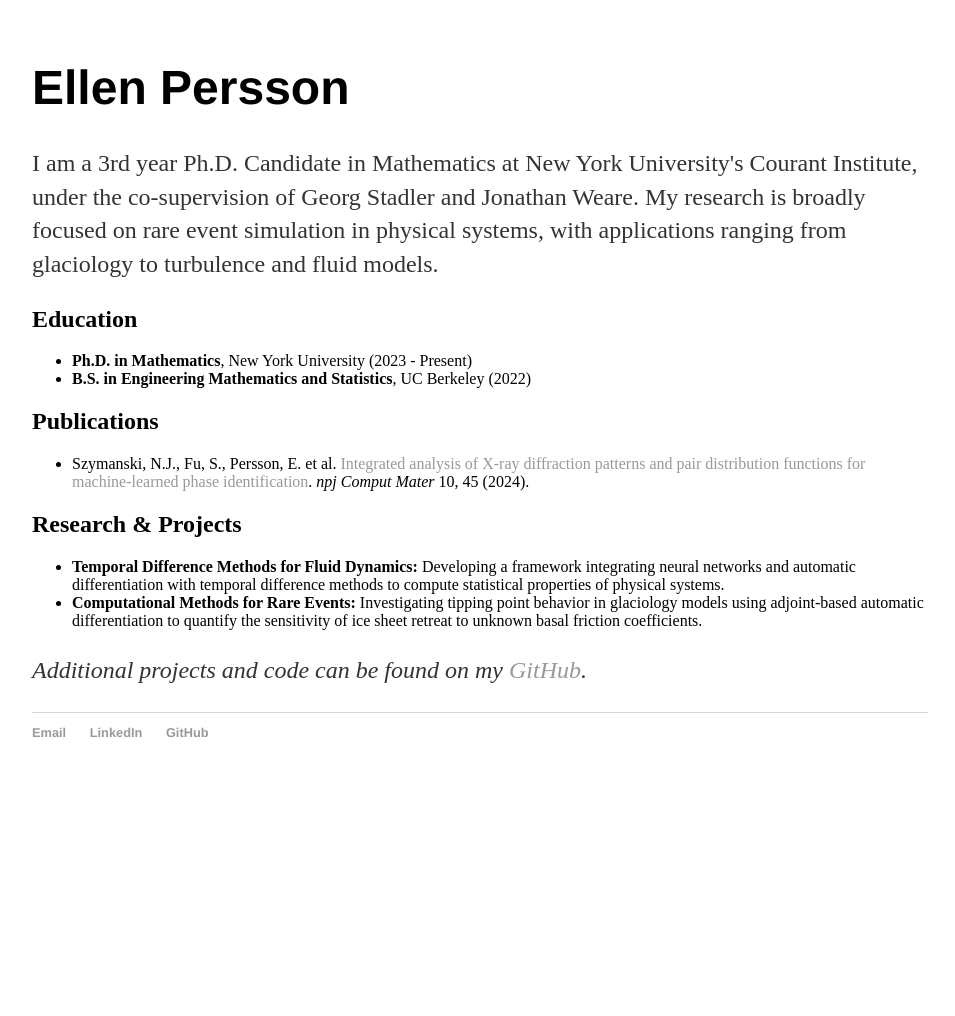
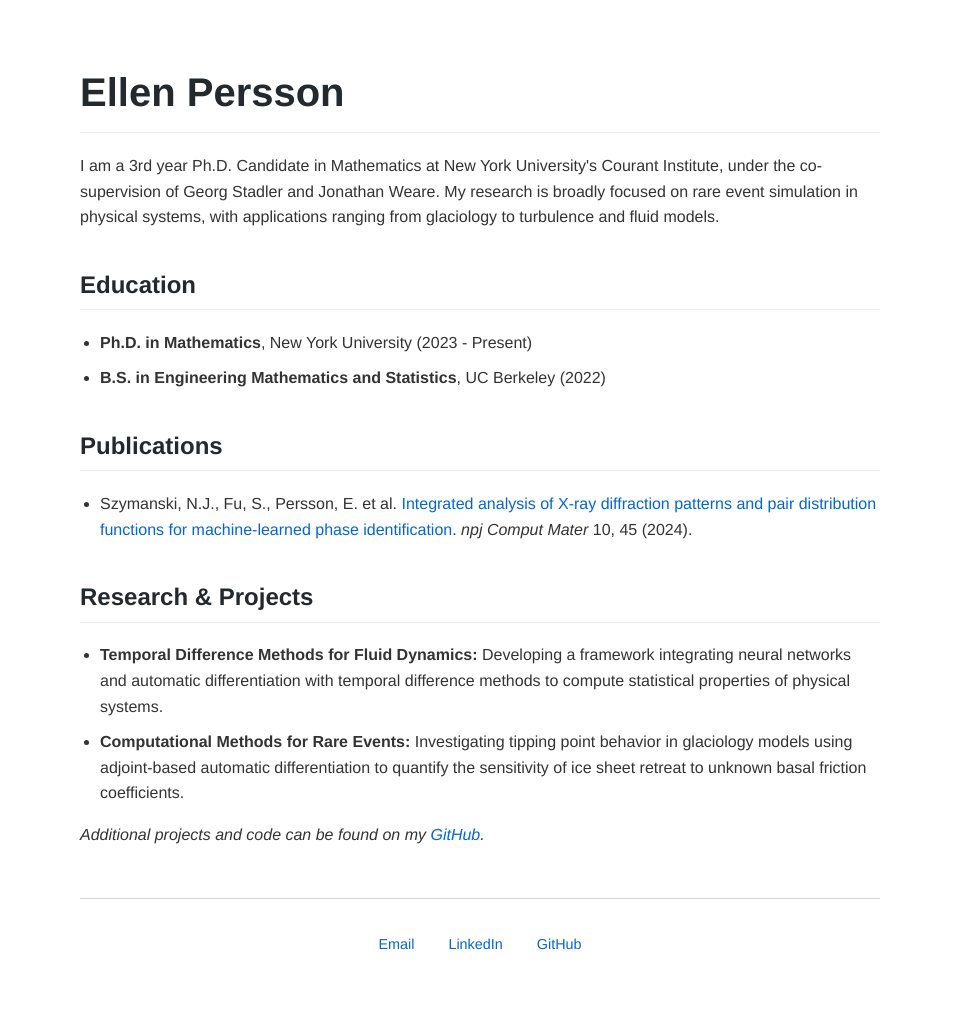
Before and after one commit to epersson1/epersson1.github.io, a Jekyll site: the page built from index.html, in a window 1280 px wide. Shown: the whole page, without its empty margins (160-1115 px from the left). Built offline with Jekyll 4.4.1, drawn with Linux system fonts in a browser that asks for light colours; before the commit the page ends 900 px from its top, so only the background shows below that.

Commit message:
Refactor CSS styles for layout and typography

```diff
--- a/css/main.css
+++ b/css/main.css
@@ -1,43 +1,52 @@
 body {
     margin: 60px auto;
-    width: 70%;
-}
-nav ul, footer ul {
-    font-family:'Helvetica', 'Arial', 'Sans-Serif';
-    padding: 0px;
-    list-style: none;
-    font-weight: bold;
-}
-nav ul li, footer ul li {
-    display: inline;
-    margin-right: 20px;
+    width: 80%;
+    max-width: 800px;
+    font-family: 'Helvetica', 'Arial', sans-serif;
+    color: #333;
+    line-height: 1.6;
 }
 a {
     text-decoration: none;
-    color: #999;
+    color: #0366d6;
 }
 a:hover {
     text-decoration: underline;
 }
+h1, h2, h3 {
+    font-family: 'Helvetica', 'Arial', sans-serif;
+    color: #24292e;
+}
 h1 {
-    font-size: 3em;
-    font-family:'Helvetica', 'Arial', 'Sans-Serif';
+    font-size: 2.5em;
+    border-bottom: 1px solid #eaecef;
+    padding-bottom: 0.2em;
+    margin-bottom: 0.5em;
 }
-p {
+h2 {
     font-size: 1.5em;
-    line-height: 1.4em;
-    color: #333;
+    border-bottom: 1px solid #eaecef;
+    padding-bottom: 0.2em;
+    margin-top: 1.5em;
+}
+.section ul {
+    padding-left: 20px;
+}
+.section li {
+    margin-bottom: 10px;
 }
 footer {
     border-top: 1px solid #d5d5d5;
-    font-size: .8em;
+    padding-top: 20px;
+    margin-top: 50px;
+    text-align: center;
+    font-size: 0.9em;
 }
-
-ul.posts {
-    margin: 20px auto 40px;
-    font-size: 1.5em;
-}
-
-ul.posts li {
+footer ul {
+    padding: 0;
     list-style: none;
 }
+footer ul li {
+    display: inline;
+    margin: 0 15px;
+}
```
